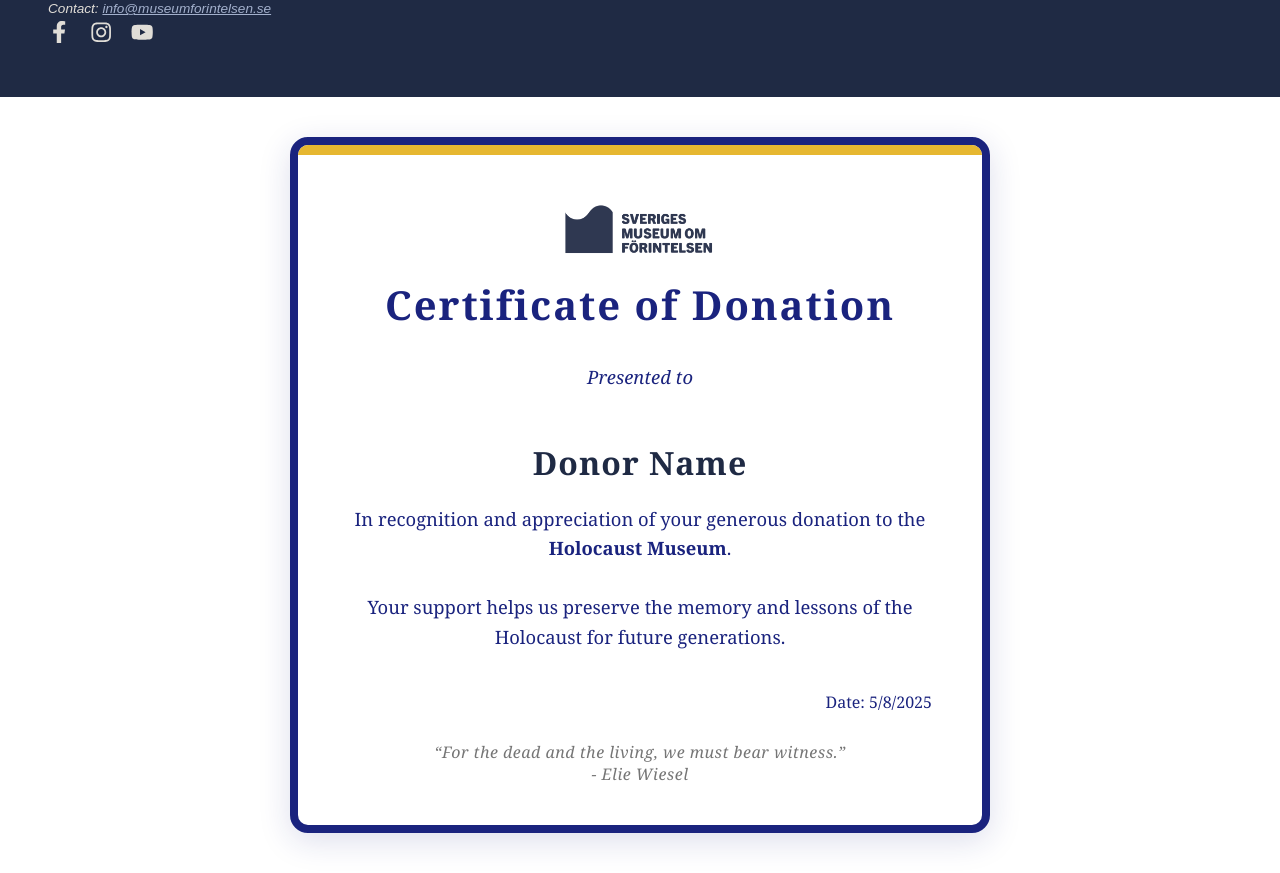
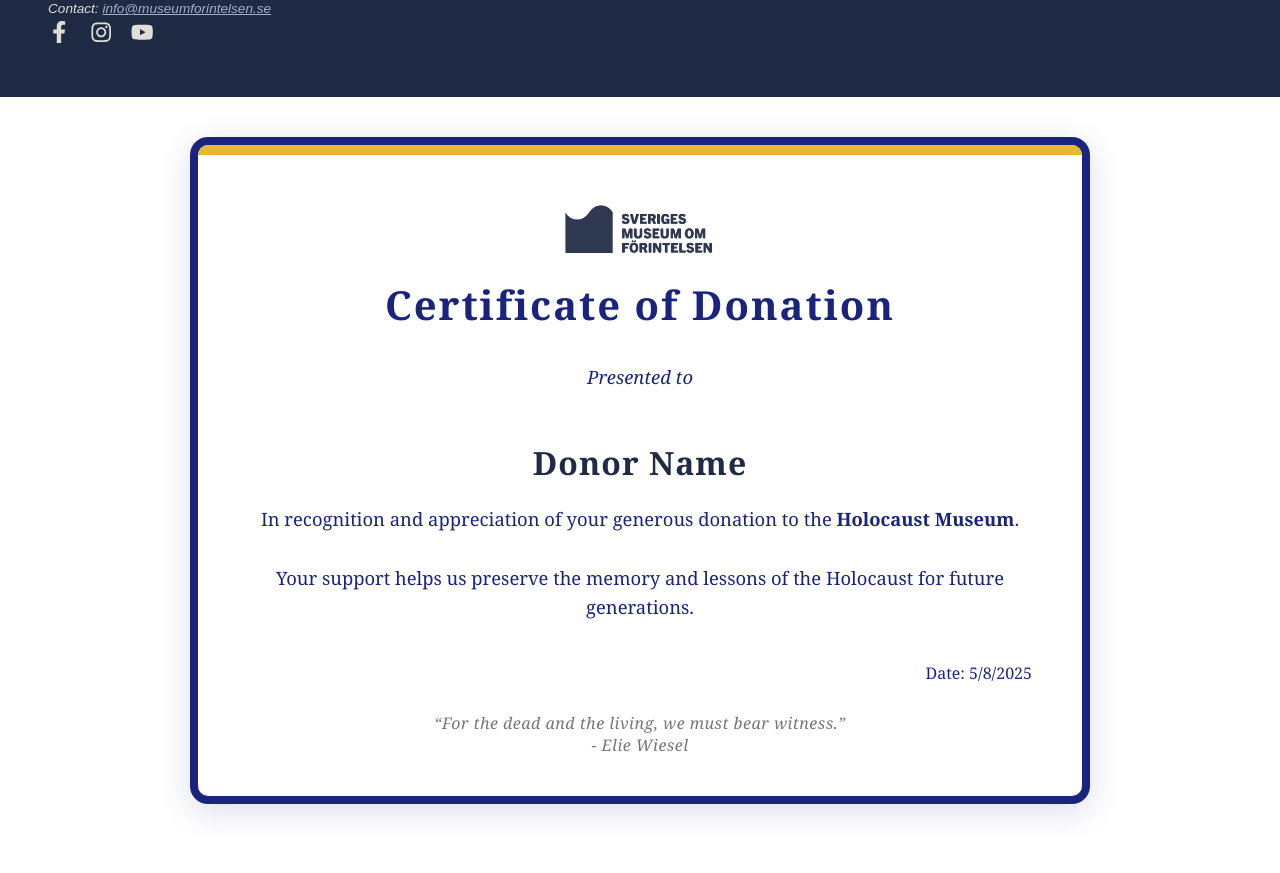
Before and after one commit to minzikimi/fundraiser, a React (Vite) app: page / in a window 1280 px wide. Shown: the part 2660-3533 px from the top of the page. After the commit the page ends 3504 px from the top, so only its background shows below. Built offline with nearby package versions, Linux system fonts and the light colour scheme.

Commit message:
change certificate  size

```diff
--- a/src/components/Certificate/Certificate.module.css
+++ b/src/components/Certificate/Certificate.module.css
@@ -1,6 +1,6 @@
 .certificate {
   position: relative;
-  width: 700px;
+  width: 900px;
   max-width: 95vw;
   margin: 40px auto;
   padding: 50px 50px 40px 50px;
```
